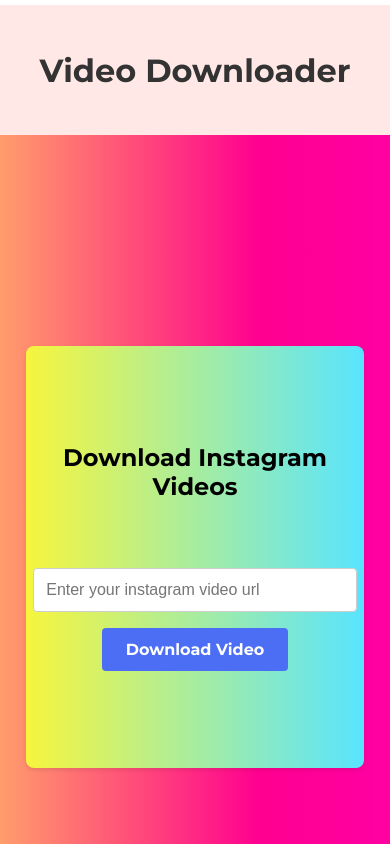
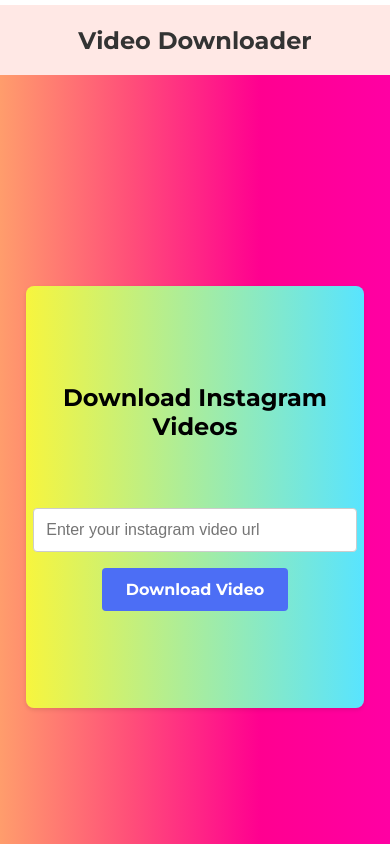
Before and after one commit to rsumit123/vidfetch, a React (Vite) app: page / in a window 390 px wide. Shown: the top 844 px of the page. Built offline with nearby package versions, Linux system fonts and the light colour scheme.

Commit message:
Updated website: Initial release

```diff
--- a/src/components/Header.css
+++ b/src/components/Header.css
@@ -20,6 +20,7 @@
     font-family: 'Montserrat', sans-serif;
     font-weight: bold;
     color: #333333;
+    font-size: 26px;
 }
 
 
@@ -31,5 +32,16 @@
     align-items: center;
     /* background-color: black; */
     background-color: #FFE8E5;
-    height: 130px;
+    height: 100px;
 }
+
+@media only screen and (max-width: 400px) {
+    header {
+        height: 70px;
+
+    }
+
+    .title{
+        font-size: 24px;
+    }
+  }
```
